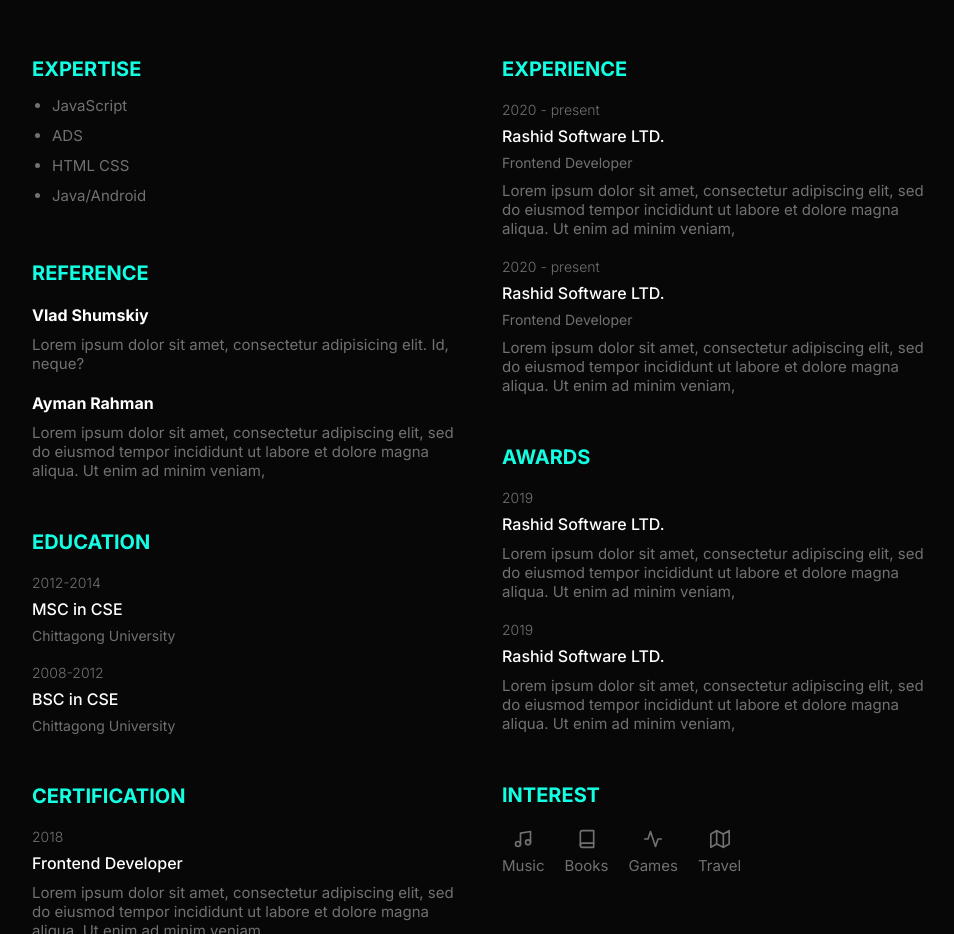
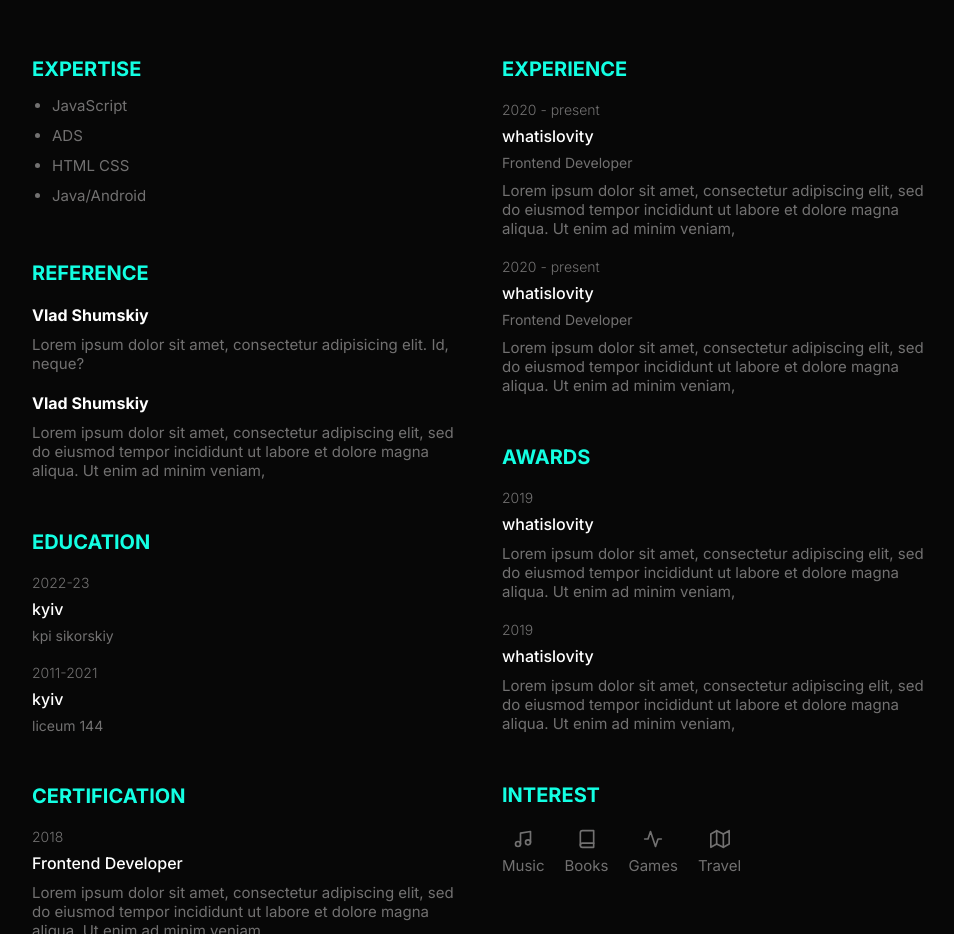
Before and after one commit to c22-24/22-24, a plain HTML site: page cv/cv_shum.html in a window 1280 px wide. Shown: the part 484-1418 px from the top of the page, without its empty margins (158-1112 px from the left). Drawn offline with nearby package versions, Linux system fonts and the light colour scheme; files whose address does not match are found by name.

Commit message:
Update cv_shum.html

```diff
--- a/cv/cv_shum.html
+++ b/cv/cv_shum.html
@@ -58,7 +58,7 @@
           <p class="description">Lorem ipsum dolor sit amet, consectetur adipisicing elit. Id, neque?</p>
         </div>
         <div class="ref_item">
-          <h4 class="ref_name">Ayman Rahman</h4>
+          <h4 class="ref_name">Vlad Shumskiy</h4>
           <p class="description"> Lorem ipsum dolor sit amet, consectetur adipiscing elit, sed do eiusmod tempor
             incididunt ut labore et dolore magna aliqua. Ut enim ad minim veniam, </p>
         </div>
@@ -67,17 +67,17 @@
       <div class="edu">
         <h3 class="title">Education</h3>
         <div class="edu_item">
-          <p class="item_preTitle">2012-2014</p>
-          <h4 class="item_title">MSC in CSE</h4>
+          <p class="item_preTitle">2022-23</p>
+          <h4 class="item_title">kyiv</h4>
           <p class="item_subtitle">
-            Chittagong University
+            kpi sikorskiy
           </p>
         </div>
         <div class="edu_item">
-          <p class="item_preTitle">2008-2012</p>
-          <h4 class="item_title">BSC in CSE</h4>
+          <p class="item_preTitle">2011-2021</p>
+          <h4 class="item_title">kyiv</h4>
           <p class="item_subtitle">
-            Chittagong University
+            liceum 144
           </p>
         </div>
       </div>
@@ -100,7 +100,7 @@
         <h3 class="title">Experience</h3>
         <div class="exp_item">
           <p class="item_preTitle">2020 - present</p>
-          <h4 class="item_title">Rashid Software LTD.</h4>
+          <h4 class="item_title">whatislovity</h4>
           <p class="item_subtitle">Frontend Developer</p>
           <p class=" description">
             Lorem ipsum dolor sit amet, consectetur adipiscing elit, sed do eiusmod tempor incididunt ut labore et
@@ -110,7 +110,7 @@
         </div>
         <div class="exp_item">
           <p class="item_preTitle">2020 - present</p>
-          <h4 class="item_title">Rashid Software LTD.</h4>
+          <h4 class="item_title">whatislovity</h4>
           <p class="item_subtitle">Frontend Developer</p>
           <p class="description">
             Lorem ipsum dolor sit amet, consectetur adipiscing elit, sed do eiusmod tempor incididunt ut labore et
@@ -123,7 +123,7 @@
         <h3 class="title">Awards</h3>
         <div class="awards_item">
           <p class="item_preTitle">2019</p>
-          <h4 class="item_title">Rashid Software LTD.</h4>
+          <h4 class="item_title">whatislovity</h4>
           <p class=" description">
             Lorem ipsum dolor sit amet, consectetur adipiscing elit, sed do eiusmod tempor incididunt ut labore et
             dolore
@@ -132,7 +132,7 @@
         </div>
         <div class="awards_item">
           <p class="item_preTitle">2019</p>
-          <h4 class="item_title">Rashid Software LTD.</h4>
+          <h4 class="item_title">whatislovity</h4>
           <p class="description">
             Lorem ipsum dolor sit amet, consectetur adipiscing elit, sed do eiusmod tempor incididunt ut labore et
             dolore
```
